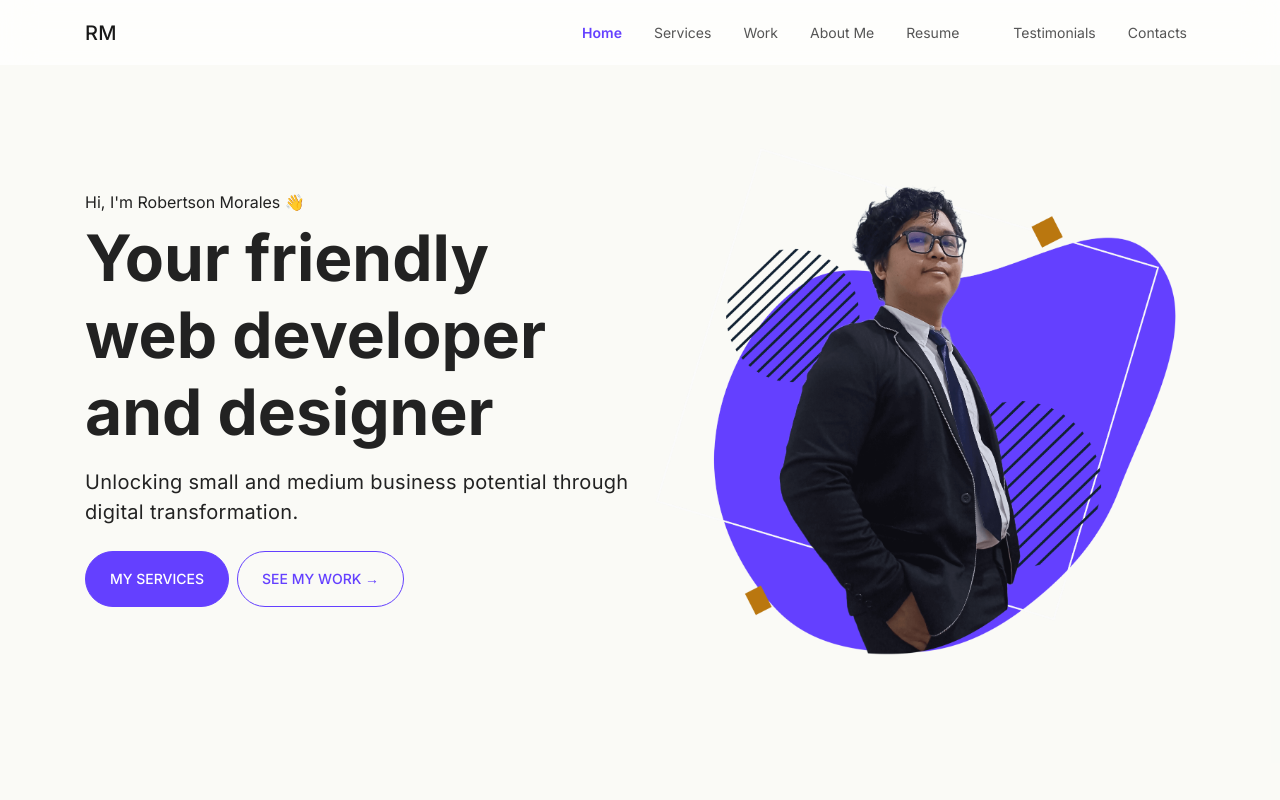
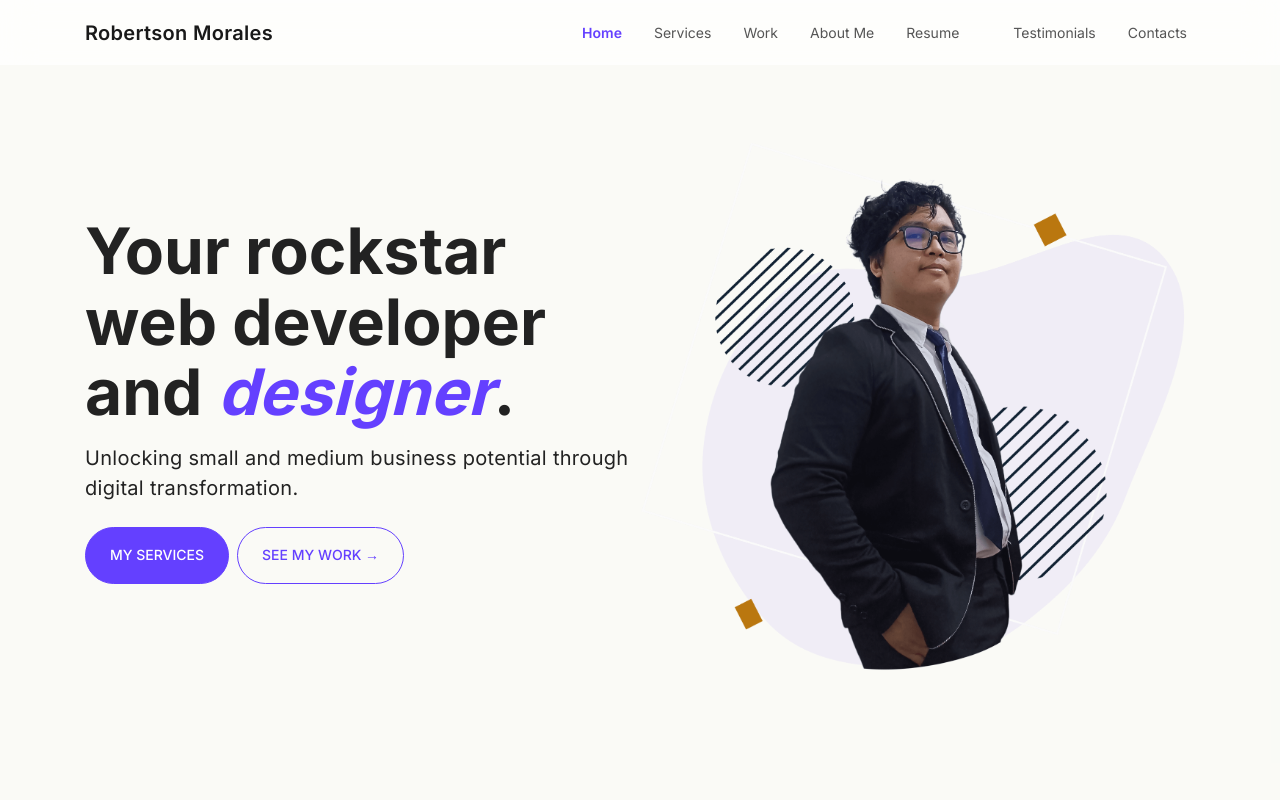
Before and after one commit to robertsonmorales/robertsonmorales.com, a React (Create React App) app: page / in a window 1280 px wide. Shown: the top 800 px of the page. Built offline with nearby package versions, Linux system fonts and the light colour scheme; some icons are missing.

Commit message:
fixed hero section

```diff
--- a/src/components/Header.jsx
+++ b/src/components/Header.jsx
@@ -12,7 +12,7 @@ function Header() {
                 <div className="container from-nav mx-3 mx-md-auto">
                     <a href="/"
                         className="navbar-brand border-0 bg-transparent outline-none" >
-                        <div className="h5 mb-0 font-weight-500 font-stack-1">RM</div>
+                        <div className="h5 mb-0 font-weight-600 font-stack-1">Robertson Morales</div>
                     </a>
                     <button
                         className="navbar-toggler border-0 outline-none"
--- a/src/components/compounds/Hero.jsx
+++ b/src/components/compounds/Hero.jsx
@@ -1,7 +1,7 @@
 import React from "react";
 
 import ButtonNavigation  from '../atoms/ButtonNavigation';
-import Profile from "../../images/me/me-primary.webp";
+import Profile from "../../images/me/me-saturated.webp";
 
 function Hero() {
     return (
@@ -9,8 +9,7 @@ function Hero() {
             <div className="row no-gutters container">
                 <div className="col flexbox-center flex-column">
                     <div className="text-left">
-                        <p className="h6 font-weight-normal">Hi, I'm Robertson Morales 👋</p>
-                        <h1 className="display-3 font-stack-1 mb-3">Your friendly <br />web developer <br />and designer</h1>
+                        <h1 className="display-3 font-stack-1 mb-3">Your rockstar <br />web developer <br />and <i className="text-primary">designer</i>.</h1>
                         <p className="h5 font-weight-normal mb-3 mb-md-4">Unlocking small and medium business potential through digital transformation.</p>
 
                         <div className="call-to-actions">
--- a/src/sass/_overwrite.scss
+++ b/src/sass/_overwrite.scss
@@ -19,6 +19,7 @@ h1, h2, h3, h4, h5, h6{
 
 .display-3{
     font-size: clamp(2.4rem, 64px, 64px);
+    line-height: 1.1;
 
     @extend .font-weight-bold;
 }
```
Also changed, not shown: src/images/me/me-saturated.webp (added), src/sass/style.css, 1 other file (tests, documents, lock files or other folders).
